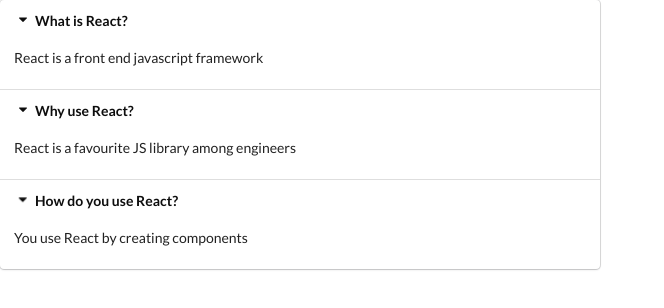
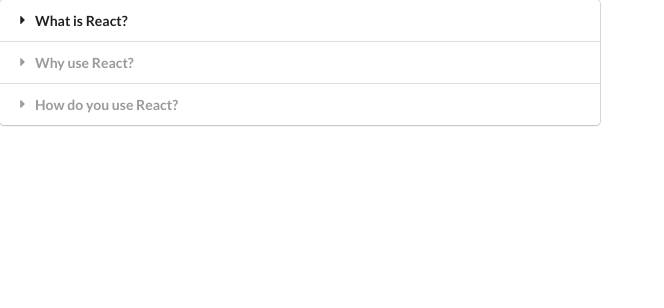
Before and after one commit to lucianohayer/React_course_widgets, a React (Create React App) app: page / in a window 1280 px wide. Shown: the top 308 px of the page, without its empty margins (0-664 px from the left). Built offline with nearby package versions, Linux system fonts and the light colour scheme.

Commit message:
Accordion interaction

```diff
--- a/src/components/Accordion.js
+++ b/src/components/Accordion.js
@@ -1,21 +1,25 @@
-import React from 'react';
+import React, { useState } from 'react';
 
 const Accordion = ({ items }) => {
+  const [activeIndex, setActiveIndex] = useState(null);
+
   const onTitleClick = (index) => {
-    console.log('Title clicked', index);
+    setActiveIndex(index);
   }
 
   const renderedItems = items.map((item, idx) => {
+    const active = idx === activeIndex ? 'active': '';
+
     return (
       <React.Fragment key={item.title}>
         <div
-          className="title active"
+          className={`title ${active}`}
           onClick={() => onTitleClick(idx)}
         >
           <i className="dropdown icon"></i>
           {item.title}
         </div>
-        <div className="content active">
+        <div className={`content ${active}`}>
           <p>{ item.content }</p>
         </div>
       </React.Fragment>
```
